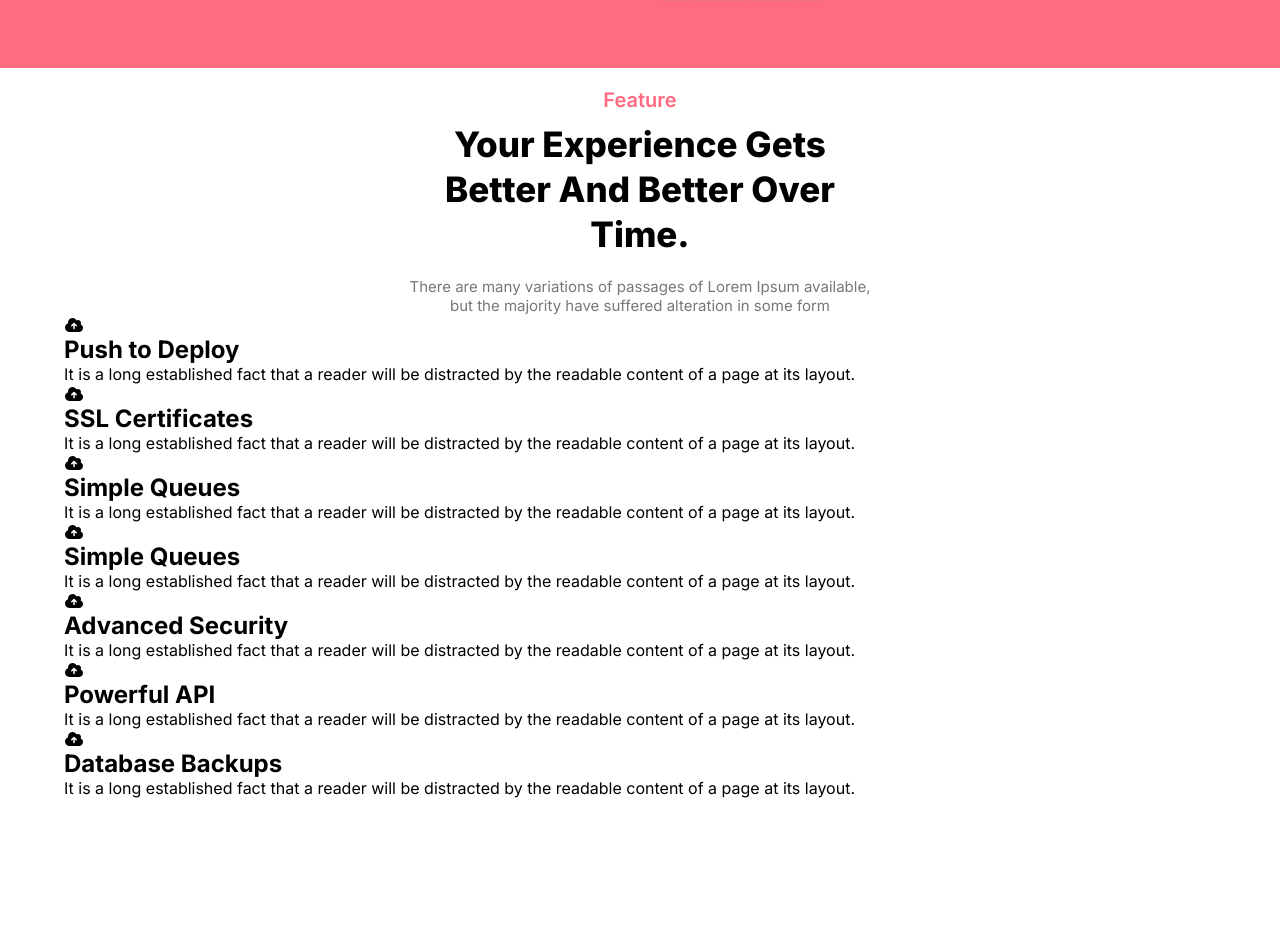
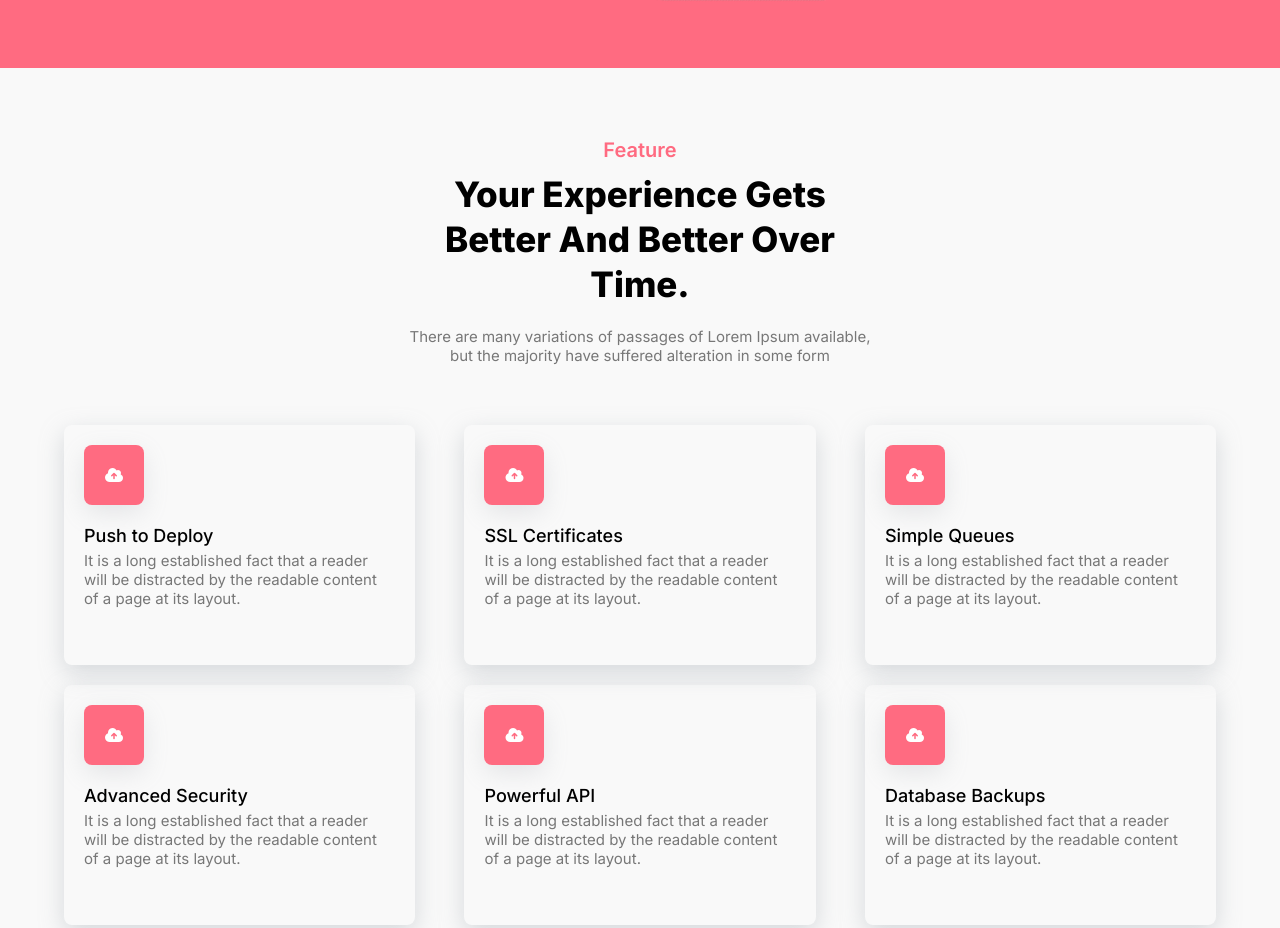
Before and after one commit to rashedahmed0/AppVilla, a plain HTML site: page index.html in a window 1280 px wide. Shown: the part 641-1569 px from the top of the page. Before the commit the page ends 1459 px from the top, so only its background shows below. Drawn offline with Linux system fonts and the light colour scheme.

Commit message:
complete feature section

```diff
--- a/index.html
+++ b/index.html
@@ -103,14 +103,6 @@
           </div>
           <div class="feature-card">
             <i class="fa-solid fa-cloud-arrow-up"></i>
-            <h1>Simple Queues</h1>
-            <p>
-              It is a long established fact that a reader will be distracted by
-              the readable content of a page at its layout.
-            </p>
-          </div>
-          <div class="feature-card">
-            <i class="fa-solid fa-cloud-arrow-up"></i>
             <h1>Advanced Security</h1>
             <p>
               It is a long established fact that a reader will be distracted by
--- a/style.css
+++ b/style.css
@@ -1,66 +1,59 @@
-*{
+* {
   padding: 0;
   margin: 0;
   text-decoration: none;
   list-style: none;
   font-family: "Inter", sans-serif;
-
 }
-.container{
+.container {
   width: 90%;
   margin: 0 auto;
   padding: 20px;
 }
 
-
 /* title */
-.title{
+.title {
   text-align: center;
   margin: 0 auto;
   width: 42%;
-
-
 }
-.title h5{
+.title h5 {
   color: #ff6b81;
   font-size: 20px;
   font-weight: 600;
   margin-bottom: 10px;
-
 }
-.title h1{
+.title h1 {
   font-size: 35px;
   font-weight: 800;
   margin-bottom: 20px;
   line-height: 45px;
 }
-.title p{
+.title p {
   font-size: 15px;
   color: #777;
-
 }
 /* header section */
-header{
+header {
   background-color: #ff6b81;
   color: white;
   padding: 20px;
 }
 
 /* menu section */
-nav{
+nav {
   display: flex;
   justify-content: space-between;
   align-items: center;
 }
-nav .logo{
+nav .logo {
   width: 160px;
-
 }
-nav .logo img{
+nav .logo img {
   max-width: 100%;
 }
 /* nav .navbar{} */
-nav .navbar a{
+nav .navbar a {
   text-decoration: none;
   color: white;
   padding: 5px;
@@ -68,7 +61,7 @@ nav .navbar a{
   font-size: 20px;
 }
 /* nav .headerbtn{} */
-nav .headerbtn button{
+nav .headerbtn button {
   color: white;
   border: 2px solid white;
   background: transparent;
@@ -77,63 +70,107 @@ nav .headerbtn button{
   border-radius: 6px;
 }
 
-
 /* banner section */
-.banner{}
-.banner .banner-content{
+.banner {
+}
+.banner .banner-content {
   display: flex;
   justify-content: space-around;
   align-items: center;
 }
-.banner .banner-content .banner-text{
+.banner .banner-content .banner-text {
   flex-basis: 40%;
 }
-.banner .banner-content .banner-text h1{
+.banner .banner-content .banner-text h1 {
   font-size: 38px;
   font-weight: 800;
   line-height: 50px;
   margin-bottom: 15px;
 }
-.banner .banner-content .banner-text p{
+.banner .banner-content .banner-text p {
   line-height: 25px;
   margin-top: 30px;
   font-size: 18px;
   margin-bottom: 40px;
 }
-.banner .banner-content .banner-text .banner-btn1{
+.banner .banner-content .banner-text .banner-btn1 {
   color: #ff6b81;
   border: 2px solid white;
   background: white;
   font-size: 18px;
   padding: 10px 18px;
   border-radius: 6px;
-
 }
-.banner .banner-content .banner-text .banner-btn1:hover{
+.banner .banner-content .banner-text .banner-btn1:hover {
   background: #ff6b81;
   color: white;
   transition: 0.5s;
 }
-.banner .banner-content .banner-text .banner-btn2:hover{
+.banner .banner-content .banner-text .banner-btn2:hover {
   background: white;
   color: #ff6b81;
   transition: 0.5s;
 }
-.banner .banner-content .banner-text .banner-btn2{
+.banner .banner-content .banner-text .banner-btn2 {
   color: white;
   border: 2px solid white;
   background: transparent;
   font-size: 18px;
   padding: 10px 18px;
   border-radius: 6px;
-
-
 }
-.banner .banner-content .banner-img{
+.banner .banner-content .banner-img {
   flex-basis: 60%;
 }
-.banner .banner-content .banner-img img{
+.banner .banner-content .banner-img img {
   max-width: 100%;
 }
 
 /* feature section */
+.feature {
+  padding-top: 50px;
+  background-color: #f9f9f9;
+  padding-bottom: 50px;
+}
+
+.feature-content {
+  display: flex;
+  justify-content: space-between;
+  align-items: center;
+  flex-wrap: wrap;
+  margin-top: 60px;
+}
+.feature-card {
+  width: 27%;
+  height: 200px;
+  margin-bottom: 20px;
+  box-shadow: rgba(149, 157, 165, 0.349) 0px 8px 24px;
+  padding: 20px;
+  border-radius: 8px;
+}
+.feature-card:hover {
+  transform: translateY(-10px);
+  transition: 0.5s;
+}
+.feature-card i {
+  height: 60px;
+  width: 60px;
+  background: #ff6b81;
+  display: flex;
+  justify-content: center;
+  align-items: center;
+  color: white;
+  border-radius: 8px;
+  margin-bottom: 20px;
+  box-shadow: rgba(149, 157, 165, 0.2) 0px 8px 24px;
+}
+.feature-card h1 {
+  font-size: 18px;
+  font-weight: 500;
+  margin-bottom: 5px;
+}
+.feature-card p {
+  font-size: 15px;
+  color: #777;
+  margin: 0;
+}
```
Lines whose indentation alone changed are shown as unchanged.
